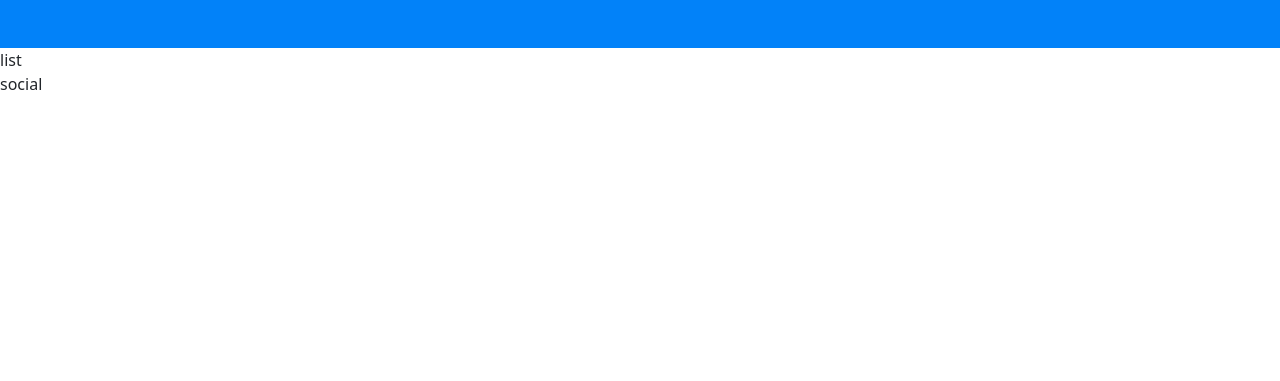
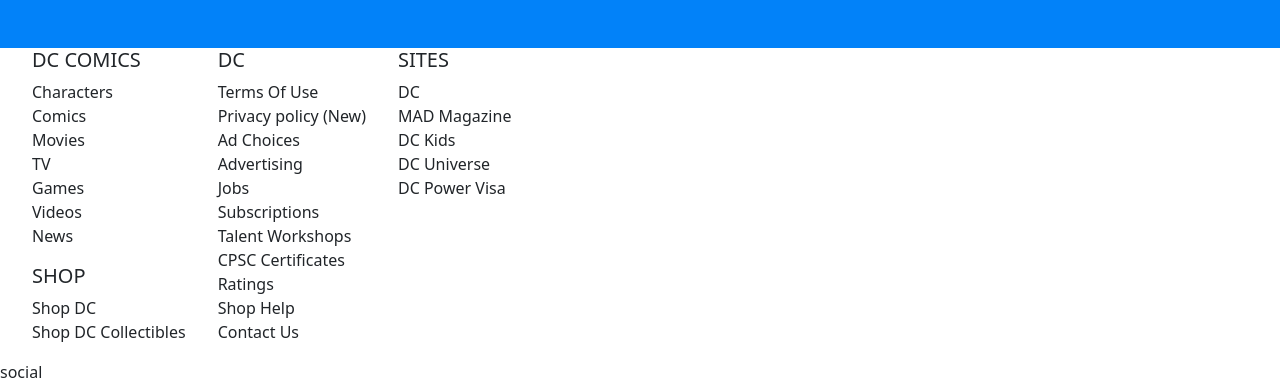
Before and after one commit to jacopolegovini/vite-comics, a Vue app: page / in a window 1280 px wide. Shown: the part 542-923 px from the top of the page. Before the commit the page ends 800 px from the top, so only its background shows below. Built offline with nearby package versions, Linux system fonts and the light colour scheme.

Commit message:
list footer structured

```diff
--- a/src/components/footer/AppListFooter.vue
+++ b/src/components/footer/AppListFooter.vue
@@ -2,7 +2,12 @@
 export default {
     data() {
         return {
-
+            dcLists: {
+                dcComics: ["Characters", "Comics", "Movies", "TV", "Games", "Videos", "News"],
+                dc: ["Terms Of Use", "Privacy policy (New)", "Ad Choices", "Advertising", "Jobs", "Subscriptions", "Talent Workshops", "CPSC Certificates", "Ratings", "Shop Help", "Contact Us"],
+                sites: ["DC", "MAD Magazine", "DC Kids", "DC Universe", "DC Power Visa"],
+                shop: ["Shop DC", "Shop DC Collectibles"]
+            }
         }
     }
 }
@@ -10,10 +15,30 @@
 
 <template>
     <footer>
-        list
+        <ul>
+            <h5>DC COMICS</h5>
+            <li v-for="element in dcLists.dcComics">{{element}}</li>
+            <h5 class="mt-3">SHOP</h5>
+            <li v-for="element in dcLists.shop">{{ element }}</li>
+        </ul>
+        <ul>
+            <h5>DC</h5>
+            <li v-for="element in dcLists.dc">{{element}}</li>
+        </ul>
+        <ul>
+            <h5>SITES</h5>
+            <li v-for="element in dcLists.sites">{{element}}</li>
+        </ul>
     </footer>
 </template>
 
 <style scoped>
+    footer {
+        display: flex;
+    }
 
+    ul {
+        display: flex;
+        flex-direction: column;
+    }
 </style>
```
